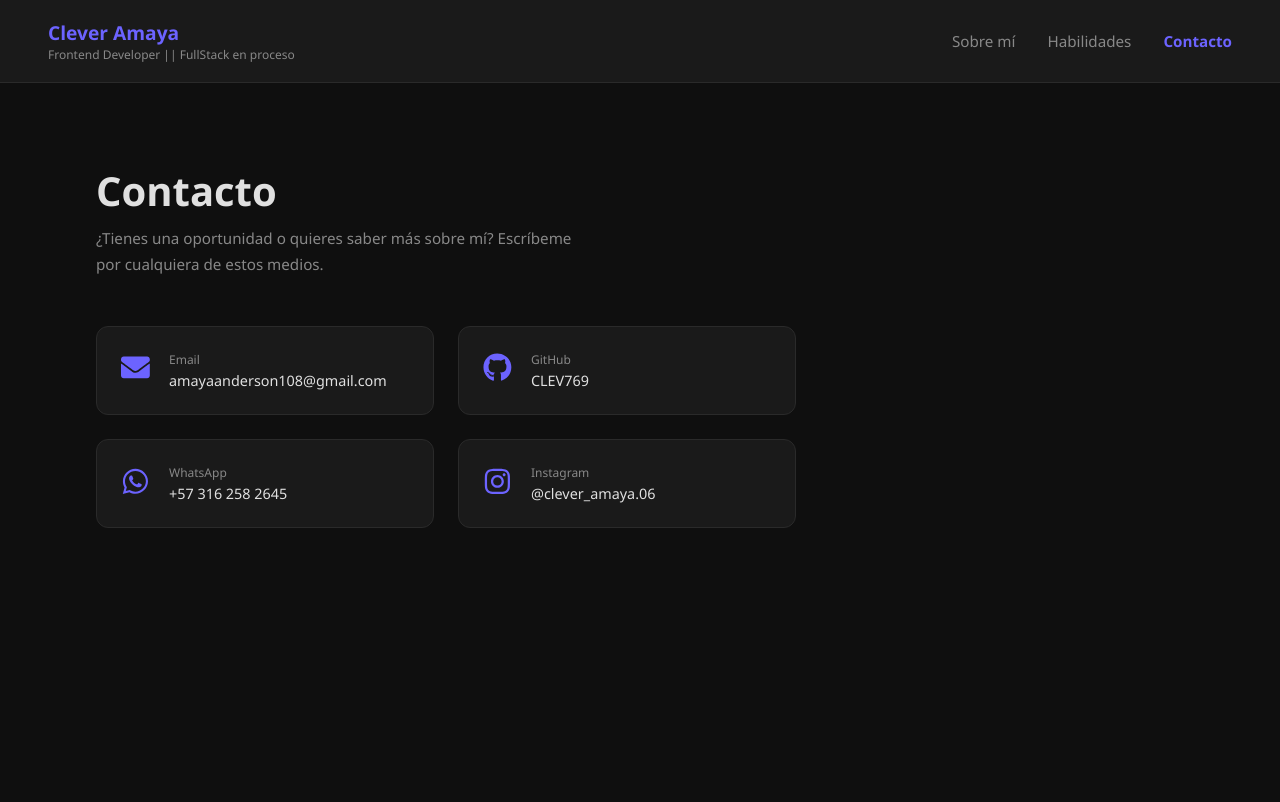
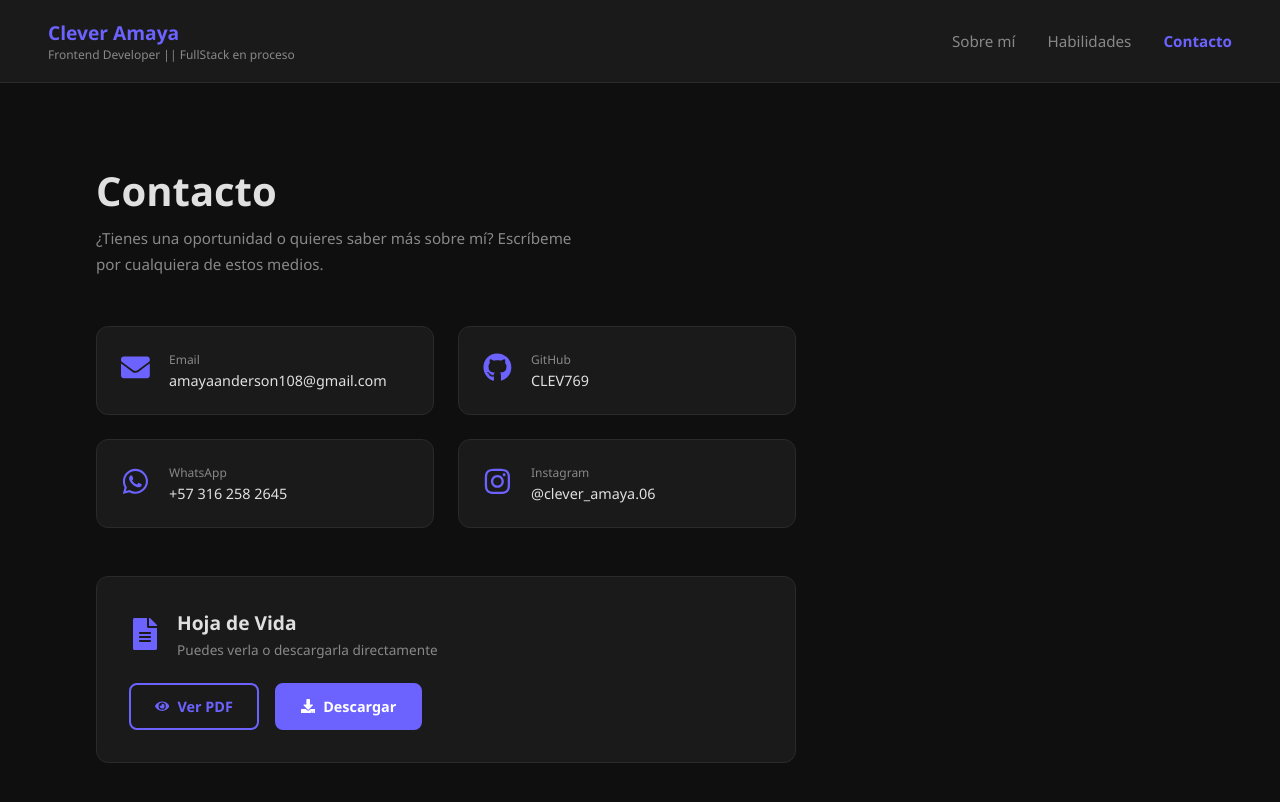
Before and after one commit to CLEV769/Proyecto_Propio, a React (Create React App) app in the folder mi-app/: page /contact in a window 1280 px wide. Shown: the top 802 px of the page. Built offline with nearby package versions, Linux system fonts and the light colour scheme.

Commit message:
Se sube el proyecto actualizado con la hoja de vida

```diff
--- a/mi-app/src/pages/Contact.jsx
+++ b/mi-app/src/pages/Contact.jsx
@@ -1,4 +1,4 @@
-import { FaEnvelope, FaGithub, FaWhatsapp, FaInstagram } from 'react-icons/fa';
+import { FaEnvelope, FaGithub, FaWhatsapp, FaInstagram, FaFileAlt, FaDownload, FaEye } from 'react-icons/fa';
 import '../styles/Contact.css';
 
 const contacts = [
@@ -50,7 +50,7 @@ function Contact() {
             target="_blank"
             rel="noreferrer"
             className="contact__card"
-          >
+>
             <div className="contact__icon">{contact.icon}</div>
             <div className="contact__info">
               <span className="contact__label">{contact.label}</span>
@@ -59,6 +59,33 @@ function Contact() {
           </a>
         ))}
       </div>
+
+      <div className="cv__section">
+        <div className="cv__header">
+          <FaFileAlt className="cv__icon" />
+          <div>
+            <h2 className="cv__title">Hoja de Vida</h2>
+            <p className="cv__subtitle">Puedes verla o descargarla directamente</p>
+          </div>
+        </div>
+        <div className="cv__buttons">
+          <a
+            href="/Hoja_de_vida_Clever_Amaya.pdf"
+            target="_blank"
+            rel="noreferrer"
+            className="cv__btn cv__btn--view"
+          >
+            <FaEye /> Ver PDF
+          </a>
+          <a
+            href="/Hoja_de_vida_Clever_Amaya.pdf"
+            download="Hoja_de_vida_Clever_Amaya.pdf"
+            className="cv__btn cv__btn--download"
+          >
+            <FaDownload /> Descargar
+          </a>
+        </div>
+      </div>
     </section>
   );
 }
--- a/mi-app/src/styles/Contact.css
+++ b/mi-app/src/styles/Contact.css
@@ -75,6 +75,72 @@
     transform: translateY(0);
   }
 }
+.cv__section {
+  margin-top: 3rem;
+  max-width: 700px;
+  background-color: var(--color-surface);
+  border: 1px solid var(--color-border);
+  border-radius: 12px;
+  padding: 2rem;
+}
+
+.cv__header {
+  display: flex;
+  align-items: center;
+  gap: 1rem;
+  margin-bottom: 1.5rem;
+}
+
+.cv__icon {
+  font-size: 2rem;
+  color: var(--color-primary);
+}
+
+.cv__title {
+  font-size: 1.2rem;
+  font-weight: 700;
+  color: var(--color-text);
+  margin-bottom: 0.2rem;
+}
+
+.cv__subtitle {
+  font-size: 0.85rem;
+  color: var(--color-text-muted);
+}
+
+.cv__buttons {
+  display: flex;
+  gap: 1rem;
+}
+
+.cv__btn {
+  display: flex;
+  align-items: center;
+  gap: 0.5rem;
+  padding: 0.75rem 1.5rem;
+  border-radius: 8px;
+  font-size: 0.9rem;
+  font-weight: 600;
+  text-decoration: none;
+  transition: transform 0.2s ease, opacity 0.2s ease;
+}
+
+.cv__btn:hover {
+  transform: translateY(-2px);
+  opacity: 0.9;
+}
+
+.cv__btn--view {
+  background-color: transparent;
+  border: 2px solid var(--color-primary);
+  color: var(--color-primary);
+}
+
+.cv__btn--download {
+  background-color: var(--color-primary);
+  border: 2px solid var(--color-primary);
+  color: #fff;
+}
 @media (max-width: 768px) {
   .contact {
     padding: 3rem 1.5rem;
@@ -87,4 +153,11 @@
   .contact__title {
     font-size: 1.8rem;
   }
+  .cv__buttons {
+    flex-direction: column;
+  }
+
+  .cv__btn {
+    justify-content: center;
+  }
 }
```
Also changed, not shown: 1 other file (tests, documents, lock files or other folders).
